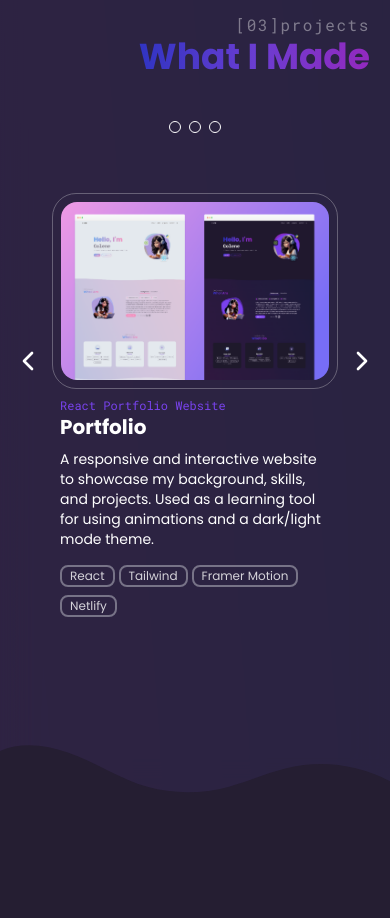
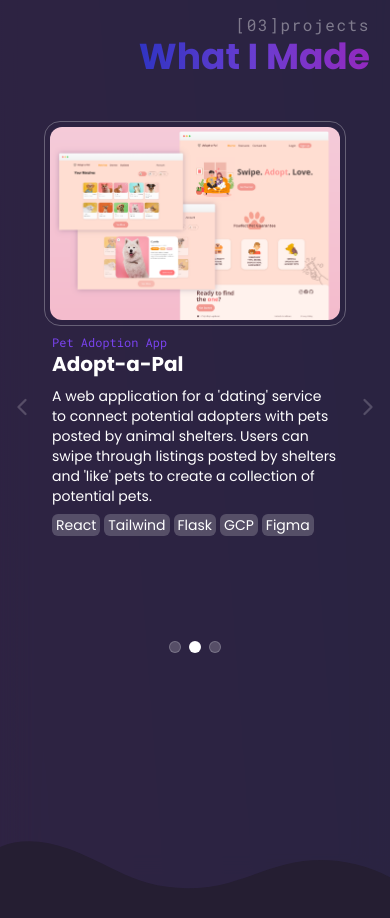
Before and after one commit to encarnac/portfolio, a React (Vite) app: page / in a window 390 px wide. Shown: the part 3880-4798 px from the top of the page. Built offline with nearby package versions, Linux system fonts and the light colour scheme.

Commit message:
Added carousel indicator and transitions. Removed loop bug.

```diff
--- a/src/components/ProjectsSection.jsx
+++ b/src/components/ProjectsSection.jsx
@@ -45,7 +45,7 @@ const sliderVariants = {
 };
 
 const ProjectsSection = () => {
-  const [[card, direction], setCard] = useState([0, 0]);
+  const [[card, direction], setCard] = useState([1, 0]);
 
   const nextSlide = () => {
     setCard([card === PROJECTS_DATA.length - 1 ? 0 : card + 1, 1]);
@@ -54,6 +54,7 @@ const ProjectsSection = () => {
   const prevSlide = () => {
     setCard([card === 0 ? PROJECTS_DATA.length - 1 : card - 1, -1]);
   };
+
   return (
     <section id="projects" className="mb-12 w-full">
       <div className="relative mb-8 flex flex-col items-end justify-end py-3">
@@ -73,20 +74,32 @@ const ProjectsSection = () => {
         viewport={{ once: true, amount: 0.5 }}
         variants={projectCard}
         transition={{ type: "tween", duration: 0.9 }}
-        className="relative flex h-full flex-col items-center justify-center pb-40 pt-72 text-[#6B6573] dark:text-white md:hidden"
+        className="relative flex h-[34rem] flex-col items-center justify-center text-[#6B6573] dark:text-white md:hidden"
       >
+        {card !== 0 && (
           <LuChevronLeft
-          className="size-8 absolute -left-2 top-1/2 z-10 transition duration-300 hover:scale-110"
+            className="size-7 absolute -left-3 top-1/2 z-10 cursor-pointer text-[#6B6573]/30 transition duration-300 hover:scale-110 hover:text-[#6B6573] dark:text-white/20 hover:dark:text-white"
             onClick={prevSlide}
           />
+        )}
+        {card !== PROJECTS_DATA.length - 1 && (
           <LuChevronRight
-          className="size-8 absolute -right-2 top-1/2 z-10 transition duration-300 hover:scale-110"
+            className="size-7 absolute -right-3 top-1/2 z-10 cursor-pointer text-[#6B6573]/30 transition duration-300 hover:scale-110 hover:text-[#6B6573] dark:text-white/20 hover:dark:text-white"
             onClick={nextSlide}
           />
-        <div className="absolute top-0 flex flex-row justify-center gap-x-2">
-          <div className="size-3 rounded-full border-[1px] border-[#6B6573] p-0 dark:border-white"></div>{" "}
-          <div className="size-3 rounded-full border-[1px] border-[#6B6573] p-0 dark:border-white"></div>{" "}
-          <div className="size-3 rounded-full border-[1px] border-[#6B6573] p-0 dark:border-white"></div>
+        )}
+        <div className="absolute bottom-3 flex flex-row justify-center gap-x-2">
+          {PROJECTS_DATA.map((project, index) => (
+            <span
+              key={index}
+              onClick={() => setCard([index, index > card ? 1 : -1])}
+              className={`size-3 transition-colors linear duration-500 bg-none rounded-full border-[1px] hover:bg-[#6B6573] hover:dark:bg-white border-[#6B6573]/30 p-0 dark:border-white/20 cursor-pointer ${
+                card === index
+                  ? "bg-[#6B6573] dark:bg-white"
+                  : "bg-[#6B6573]/20 dark:bg-white/20"
+              }`}
+            ></span>
+          ))}
         </div>
         <AnimatePresence initial={false} custom={direction}>
           <motion.div
@@ -100,19 +113,19 @@ const ProjectsSection = () => {
               x: { type: "spring", stiffness: 200, damping: 30 },
               opacity: { duration: 0.8 },
             }}
-            className="absolute left-0 right-0 px-8"
+            className="absolute left-0 right-0 top-0 px-6"
           >
-            <div class="group relative rounded-3xl border-[1px] border-[#797382]/40 border-white p-2 transition duration-300 ease-in-out hover:border-[#F38BBB] dark:border-[#807C8E]/70 dark:hover:border-[#7943ED] md:h-fit">
+            <div class="group relative rounded-2xl border-[1px] border-[#797382]/40 border-white p-[5px] transition duration-300 ease-in-out hover:border-[#F38BBB] dark:border-[#807C8E]/70 dark:hover:border-[#7943ED] md:h-fit">
               <div className="absolute left-1/2 top-1/2 z-50 hidden -translate-x-1/2 -translate-y-1/2 transform gap-x-4 text-white group-hover:flex">
                 <a
                   href={PROJECTS_DATA[card].github}
-                  className="rounded-full border-2 border-white p-2 mix-blend-lighten shadow-lg transition duration-300 ease-in-out hover:scale-105"
+                  className="cursor-pointer rounded-full border-2 border-white p-2 mix-blend-lighten shadow-lg transition duration-300 ease-in-out hover:scale-105"
                 >
                   <LuCode2 className="size-8" />
                 </a>
                 <a
                   href={PROJECTS_DATA[card].demo}
-                  className="rounded-full border-2 border-white p-2 shadow-lg transition duration-300 ease-in-out hover:scale-105"
+                  className="cursor-pointer rounded-full border-2 border-white p-2 shadow-lg transition duration-300 ease-in-out hover:scale-105"
                 >
                   <LuEye className="size-8" />
                 </a>
@@ -120,7 +133,7 @@ const ProjectsSection = () => {
               <img
                 src={PROJECTS_DATA[card].image}
                 alt={`${PROJECTS_DATA[card].title} mock-up`}
-                className="h-full w-full rounded-2xl object-cover opacity-100 transition duration-300 ease-linear group-hover:opacity-60"
+                className="h-full w-full rounded-xl object-cover opacity-100 transition duration-300 ease-linear group-hover:opacity-60"
               />
             </div>
             {/* DESCRIPTION */}
@@ -132,15 +145,15 @@ const ProjectsSection = () => {
                 {PROJECTS_DATA[card].title}
               </h3>
               <div class="">
-                <p className="rounded-2xl text-sm">
+                <p className="text-pretty text-sm">
                   {PROJECTS_DATA[card].description}
                 </p>
               </div>
-              <ul className="mt-4 flex flex-row flex-wrap justify-start gap-x-1 gap-y-2 text-xs text-[#3f3b43]/90 dark:text-white/80">
+              <ul className="mt-2 flex flex-row flex-wrap justify-start gap-x-1 gap-y-2 text-sm text-white">
                 {PROJECTS_DATA[card].tags.map((tag, index) => (
                   <li
                     key={index}
-                    className="rounded-lg border-2 border-[#797382]/40 px-2 py-px dark:border-[#807C8E]/90"
+                    className="rounded-md bg-[#797382]/40 px-1 py-px dark:bg-[#807C8E]/50"
                   >
                     {tag}
                   </li>
@@ -167,7 +180,7 @@ const ProjectsSection = () => {
             class="col-span-4 flex flex-col items-center"
           >
             {/* PHOTO */}
-            <div class="group relative rounded-3xl border-[1px] border-[#797382]/40 border-white p-2 transition duration-300 ease-in-out hover:border-[#F38BBB] dark:border-[#807C8E]/70 dark:hover:border-[#7943ED] md:h-fit">
+            <div class="group relative rounded-2xl border-[1px] border-[#797382]/40 border-white p-1 transition duration-300 ease-in-out hover:border-[#F38BBB] dark:border-[#807C8E]/70 dark:hover:border-[#7943ED] md:h-fit lg:p-2 xl:rounded-3xl">
               <div className="absolute left-1/2 top-1/2 z-50 hidden -translate-x-1/2 -translate-y-1/2 transform gap-x-4 text-white group-hover:flex">
                 <a
                   href={project.github}
@@ -185,7 +198,7 @@ const ProjectsSection = () => {
               <img
                 src={project.image}
                 alt={`${project.title} mock-up`}
-                className="h-full w-full rounded-2xl object-cover opacity-100 transition duration-300 ease-linear group-hover:opacity-60"
+                className="h-full w-full rounded-xl object-cover opacity-100 transition duration-300 ease-linear group-hover:opacity-60 xl:rounded-2xl"
               />
             </div>
             {/* DESCRIPTION */}
@@ -199,11 +212,11 @@ const ProjectsSection = () => {
                   {project.description}
                 </p>
               </div>
-              <ul className="mt-4 flex flex-row flex-wrap justify-start gap-x-1 gap-y-2 text-sm text-[#3f3b43]/90 dark:text-white/80">
+              <ul className="mt-4 flex flex-row flex-wrap justify-start gap-x-1 gap-y-2 text-sm text-white">
                 {project.tags.map((tag, index) => (
                   <li
                     key={index}
-                    className="rounded-lg border-2 border-[#797382]/40 px-2 py-px dark:border-[#807C8E]/90"
+                    className="rounded-lg bg-[#797382]/40 px-2 py-px dark:bg-[#807C8E]/50"
                   >
                     {tag}
                   </li>
```
Lines whose indentation alone changed are shown as unchanged.
